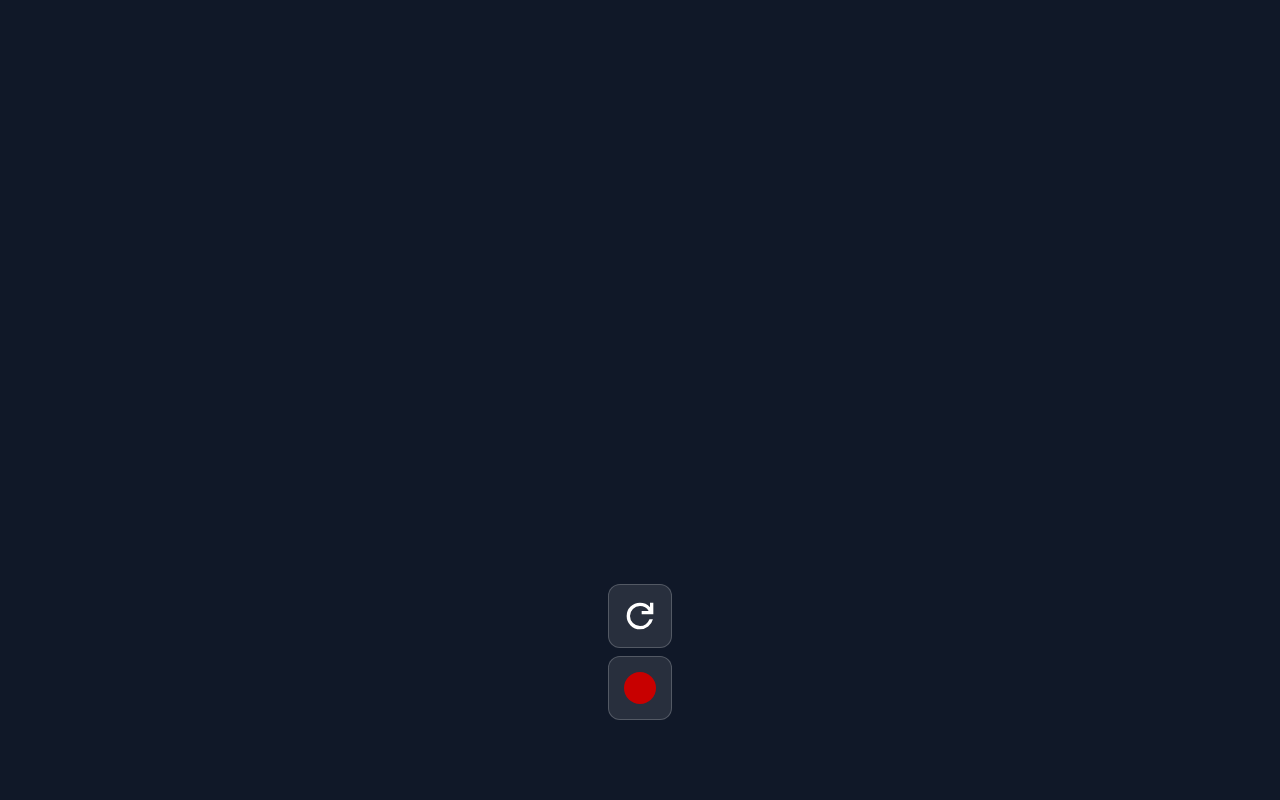
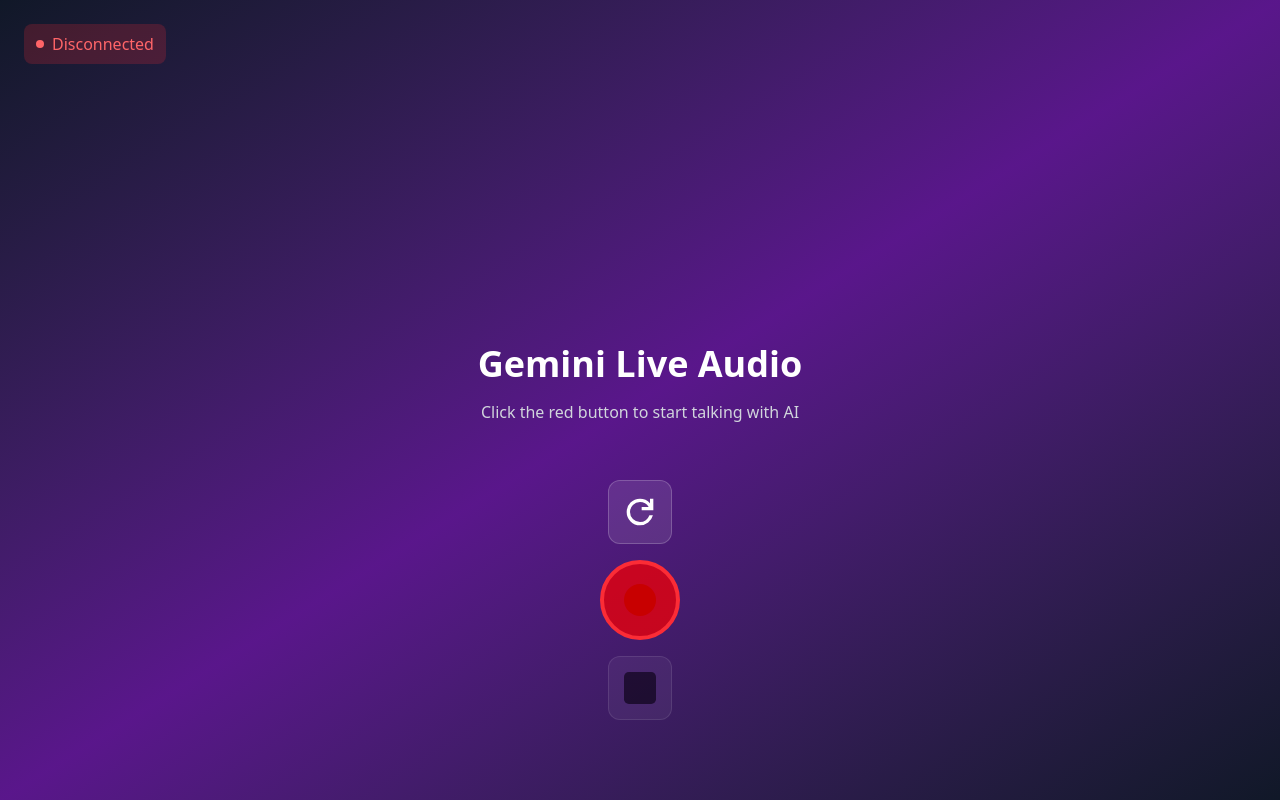
Before and after one commit to chinesepowered/ethnyc, a Next.js app: page / in a window 1280 px wide. Built offline with nearby package versions, Linux system fonts and the light colour scheme; no server answers.

Commit message:
working checkpoint

```diff
--- a/app/components/GeminiLiveAudio.tsx
+++ b/app/components/GeminiLiveAudio.tsx
@@ -3,11 +3,15 @@
 import { GoogleGenAI, LiveServerMessage, Modality, Session } from '@google/genai';
 import { useState, useEffect, useRef } from 'react';
 import { createBlob, decode, decodeAudioData } from '../utils/audio';
+import { Analyser } from '../utils/analyser';
 
 export default function GeminiLiveAudio() {
   const [isRecording, setIsRecording] = useState(false);
   const [status, setStatus] = useState('');
   const [error, setError] = useState('');
+  const [isConnected, setIsConnected] = useState(false);
+  const [audioLevel, setAudioLevel] = useState(0);
+  const [isPlaying, setIsPlaying] = useState(false);
 
   const clientRef = useRef<GoogleGenAI | null>(null);
   const sessionRef = useRef<Session | null>(null);
@@ -20,6 +24,9 @@
   const sourceNodeRef = useRef<MediaStreamAudioSourceNode | null>(null);
   const scriptProcessorNodeRef = useRef<ScriptProcessorNode | null>(null);
   const sourcesRef = useRef(new Set<AudioBufferSourceNode>());
+  const inputAnalyserRef = useRef<Analyser | null>(null);
+  const outputAnalyserRef = useRef<Analyser | null>(null);
+  const animationFrameRef = useRef<number>();
 
   const updateStatus = (msg: string) => {
     setStatus(msg);
@@ -65,7 +72,8 @@
         model: model,
         callbacks: {
           onopen: () => {
-            updateStatus('Opened');
+            updateStatus('Connected to Gemini AI');
+            setIsConnected(true);
           },
           onmessage: async (message: LiveServerMessage) => {
             const audio = message.serverContent?.modelTurn?.parts[0]?.inlineData;
@@ -94,6 +102,12 @@
               source.start(nextStartTimeRef.current);
               nextStartTimeRef.current = nextStartTimeRef.current + audioBuffer.duration;
               sourcesRef.current.add(source);
+              setIsPlaying(true);
+              source.addEventListener('ended', () => {
+                if (sourcesRef.current.size === 1) {
+                  setIsPlaying(false);
+                }
+              });
             }
 
             const interrupted = message.serverContent?.interrupted;
@@ -109,7 +123,8 @@
             updateError(e.message);
           },
           onclose: (e: CloseEvent) => {
-            updateStatus('Close:' + e.reason);
+            updateStatus('Disconnected: ' + e.reason);
+            setIsConnected(false);
           },
         },
         config: {
@@ -225,6 +240,21 @@
       inputNodeRef.current = inputAudioContextRef.current.createGain();
       outputNodeRef.current = outputAudioContextRef.current.createGain();
 
+      // Initialize analysers for audio level feedback
+      inputAnalyserRef.current = new Analyser(inputNodeRef.current);
+      outputAnalyserRef.current = new Analyser(outputNodeRef.current);
+
+      // Start audio level monitoring
+      const updateAudioLevels = () => {
+        if (inputAnalyserRef.current) {
+          inputAnalyserRef.current.update();
+          const level = Math.max(...Array.from(inputAnalyserRef.current.data)) / 255;
+          setAudioLevel(level);
+        }
+        animationFrameRef.current = requestAnimationFrame(updateAudioLevels);
+      };
+      updateAudioLevels();
+
       await initClient();
     };
 
@@ -237,18 +267,64 @@
         sessionRef.current.close();
         sessionRef.current = null;
       }
+      if (animationFrameRef.current) {
+        cancelAnimationFrame(animationFrameRef.current);
+      }
       inputAudioContextRef.current?.close();
       outputAudioContextRef.current?.close();
     };
   }, []);
 
   return (
-    <div className="relative w-full h-screen bg-gray-900 flex items-center justify-center">
-      <div className="absolute bottom-20 left-0 right-0 z-10 flex flex-col items-center justify-center gap-2">
+    <div className="relative w-full h-screen bg-gradient-to-br from-gray-900 via-purple-900 to-gray-900 flex items-center justify-center">
+      {/* Connection Status */}
+      <div className="absolute top-6 left-6 z-10">
+        <div className={`flex items-center gap-2 px-3 py-2 rounded-lg ${
+          isConnected ? 'bg-green-500/20 text-green-400' : 'bg-red-500/20 text-red-400'
+        }`}>
+          <div className={`w-2 h-2 rounded-full ${
+            isConnected ? 'bg-green-400' : 'bg-red-400'
+          }`} />
+          {isConnected ? 'Connected' : 'Disconnected'}
+        </div>
+      </div>
+
+      {/* Audio Level Indicator */}
+      {isRecording && (
+        <div className="absolute top-6 right-6 z-10">
+          <div className="flex items-center gap-2 px-3 py-2 rounded-lg bg-white/10 text-white">
+            <div className="text-sm">Audio Level:</div>
+            <div className="w-20 h-2 bg-gray-700 rounded-full overflow-hidden">
+              <div
+                className="h-full bg-gradient-to-r from-green-400 to-red-400 transition-all duration-75"
+                style={{ width: `${audioLevel * 100}%` }}
+              />
+            </div>
+          </div>
+        </div>
+      )}
+
+      {/* Playing Indicator */}
+      {isPlaying && (
+        <div className="absolute top-20 right-6 z-10">
+          <div className="flex items-center gap-2 px-3 py-2 rounded-lg bg-blue-500/20 text-blue-400">
+            <div className="w-2 h-2 rounded-full bg-blue-400 animate-pulse" />
+            AI Speaking
+          </div>
+        </div>
+      )}
+
+      {/* Main Content */}
+      <div className="text-center text-white">
+        <h1 className="text-4xl font-bold mb-4">Gemini Live Audio</h1>
+        <p className="text-gray-300 mb-8">Click the red button to start talking with AI</p>
+      </div>
+
+      <div className="absolute bottom-20 left-0 right-0 z-10 flex flex-col items-center justify-center gap-4">
         <button
           onClick={reset}
           disabled={isRecording}
-          className="w-16 h-16 rounded-xl bg-white/10 border border-white/20 text-white hover:bg-white/20 disabled:hidden outline-none cursor-pointer flex items-center justify-center"
+          className="w-16 h-16 rounded-xl bg-white/10 border border-white/20 text-white hover:bg-white/20 disabled:opacity-50 disabled:cursor-not-allowed outline-none cursor-pointer flex items-center justify-center transition-all"
         >
           <svg
             xmlns="http://www.w3.org/2000/svg"
@@ -263,7 +339,11 @@
         <button
           onClick={startRecording}
           disabled={isRecording}
-          className="w-16 h-16 rounded-xl bg-white/10 border border-white/20 text-white hover:bg-white/20 disabled:hidden outline-none cursor-pointer flex items-center justify-center"
+          className={`w-20 h-20 rounded-full border-4 outline-none cursor-pointer flex items-center justify-center transition-all transform hover:scale-105 ${
+            isRecording
+              ? 'bg-red-500 border-red-400 animate-pulse'
+              : 'bg-red-600/80 border-red-500 hover:bg-red-500'
+          }`}
         >
           <svg
             viewBox="0 0 100 100"
@@ -278,7 +358,7 @@
         <button
           onClick={stopRecording}
           disabled={!isRecording}
-          className="w-16 h-16 rounded-xl bg-white/10 border border-white/20 text-white hover:bg-white/20 disabled:hidden outline-none cursor-pointer flex items-center justify-center"
+          className="w-16 h-16 rounded-xl bg-white/10 border border-white/20 text-white hover:bg-white/20 disabled:opacity-50 disabled:cursor-not-allowed outline-none cursor-pointer flex items-center justify-center transition-all"
         >
           <svg
             viewBox="0 0 100 100"
@@ -292,9 +372,17 @@
         </button>
       </div>
 
-      <div className="absolute bottom-12 left-0 right-0 z-10 text-center text-white">
-        {error && <div className="text-red-400">{error}</div>}
-        {status && <div>{status}</div>}
+      <div className="absolute bottom-6 left-0 right-0 z-10 text-center text-white px-4">
+        {error && (
+          <div className="bg-red-500/20 border border-red-500/30 text-red-400 px-4 py-2 rounded-lg mb-2 max-w-md mx-auto">
+            {error}
+          </div>
+        )}
+        {status && (
+          <div className="bg-white/10 border border-white/20 text-white px-4 py-2 rounded-lg max-w-md mx-auto">
+            {status}
+          </div>
+        )}
       </div>
     </div>
   );
```
